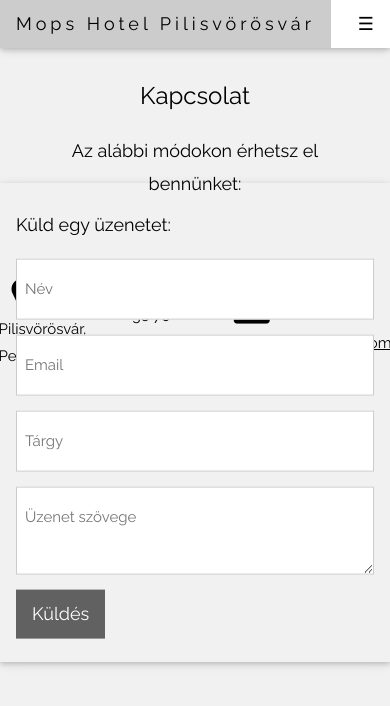
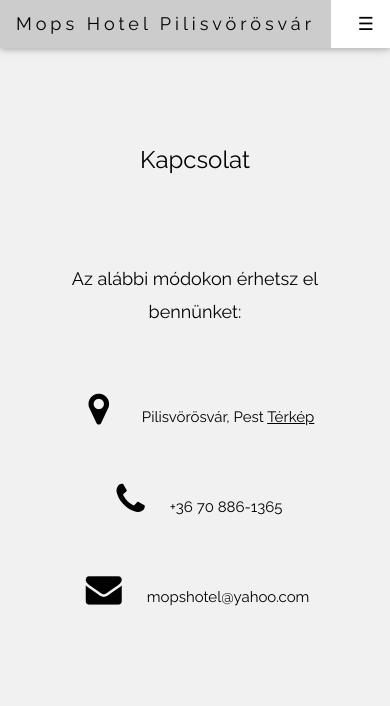
Before and after one commit to KertesVi/mops-hotel, a React (Vite) app in the folder frontend/: page /contact in a window 390 px wide. Shown: the top 706 px of the page. Built offline with nearby package versions, Linux system fonts and the light colour scheme.

Commit message:
make user friendly contact component

```diff
--- a/frontend/src/App.jsx
+++ b/frontend/src/App.jsx
@@ -1,68 +1,88 @@
 import { Link } from "react-router-dom";
+import { useState, useEffect } from "react";
 import "./index.css";
 
 function App() {
+  const [isMobile, setIsMobile] = useState(window.innerWidth < 768);
+
+  useEffect(() => {
+    const handleResize = () => setIsMobile(window.innerWidth < 768);
+    window.addEventListener("resize", handleResize);
+    return () => window.removeEventListener("resize", handleResize);
+  }, []);
+
   return (
-    <>
-      <header className="w3-display-container w3-grayscale-min" id="home">
+    <header className="w3-display-container w3-grayscale-min" id="home" >
+      {/* Full-Screen Background Container */}
       <div
-          className="w3-container w3-light-grey w3-text-dark-gray"
         style={{
+          position: "relative",
+          width: "100%",
+          height: "100vh", // Full screen height
           display: "flex",
-            alignItems: "center",
-            justifyContent: "space-between",
-            padding: "0 16px",
-            height: "100vh",
-            margin: "0",
+          alignItems: isMobile ? "center" : "center",
+          justifyContent: isMobile ? "center" : "flex-start",
+          textAlign: isMobile ? "center" : "left",
+          padding: isMobile ? "20px" : "5%",
+          overflow: "hidden",
         }}
       >
-          <div className="w3-center" style={{ flex: 1, padding: "0", margin: "0" }}>
-            {" "}
-            {/* Padding csökkentése */}
-            <p className="w3-jumbo w3-hide-small" style={{ margin: "0" }}>
-              Nálunk kedvenced <br /> szeretetteljes törődést kap,
-              <br /> míg te nyugodtan pihensz, <br /> mintha csak otthon lenne!
-            </p>
-
-            <p>
-              <Link
-                to="/booking"
-                className="w3-button w3-dark-grey w3-large"
-                type="submit"
-              >
-                Időpont keresés
-              </Link>
-            </p>
-          </div>
-
-          <div
-            style={{
-              flex: 1,
-              position: "relative",
-              height: "100%",
-              overflow: "hidden",
-              margin: "0",
-              padding: "0",
-            }}
-          >
+        {/* Background Image (placed behind the text) */}
         <img
           src="/mink-mingle-UAsFSsMDpa0-unsplash.jpg"
           alt="Mopsz kutya"
           style={{
             position: "absolute",
-                top: "0",
-                right: "0",
+            top: 0,
+            left: 0,
             width: "100%",
             height: "100%",
-                objectFit: "cover",
-                margin: "0",
-                padding: "0",
+            objectFit: "cover", // Ensure it covers the entire screen
+            zIndex: "-1", // Image is behind the text (lower z-index)
           }}
         />
+
+        {/* Text & Button Container */}
+        <div
+          style={{
+            position: "relative",
+            zIndex: "2", // Keep text on top
+            color: "rgba(0, 0, 0, 0.7)", // White text for contrast
+            width: isMobile ? "90%" : "50%",
+            textShadow: "2px 2px 10px rgba(0, 0, 0, 0.9)", // Darker shadow for better contrast
+          }}
+        >
+          <p
+            className="w3-jumbo"
+            style={{
+              fontSize: isMobile ? "6vw" : "2.5rem", // Adjust font size for mobile
+              lineHeight: isMobile ? "1.2" : "1.5",
+              marginBottom: "20px",
+
+            }}
+          >
+            Nálunk kedvenced <br /> szeretetteljes törődést kap, <br />
+            míg te nyugodtan pihensz, <br /> mintha csak otthon lenne!
+          </p>
+
+          {/* Center Button on Mobile */}
+          <div style={{ textAlign: isMobile ? "center" : "left" }}>
+            <Link
+              to="/booking"
+              className="w3-button w3-dark-grey w3-large"
+              style={{
+                padding: isMobile ? "12px 24px" : "14px 28px",
+                fontSize: isMobile ? "1rem" : "1.2rem",
+                backgroundColor: "rgba(0, 0, 0, 0.7)", // Semi-transparent button
+                borderRadius: "8px",
+              }}
+            >
+              Időpont keresés
+            </Link>
+          </div>
         </div>
       </div>
     </header>
-    </>
   );
 }
 
--- a/frontend/src/components/contact.jsx
+++ b/frontend/src/components/contact.jsx
@@ -1,4 +1,4 @@
-import { useState } from "react";
+import { useState, useEffect } from "react";
 
 function Contact() {
   const [formData, setFormData] = useState({
@@ -10,6 +10,25 @@ function Contact() {
 
   const [isLoading, setIsLoading] = useState(false);
   const [feedbackMessage, setFeedbackMessage] = useState("");
+  const [isMobile, setIsMobile] = useState(false);
+
+  // Detect screen size to hide elements based on the screen width
+  useEffect(() => {
+    const handleResize = () => {
+      if (window.innerWidth <= 768) {
+        setIsMobile(true);
+      } else {
+        setIsMobile(false);
+      }
+    };
+
+    window.addEventListener("resize", handleResize);
+    handleResize(); // Run it on mount
+
+    return () => {
+      window.removeEventListener("resize", handleResize);
+    };
+  }, []);
 
   const handleChange = (e) => {
     const { name, value } = e.target;
@@ -49,41 +68,58 @@ function Contact() {
     }
   };
 
-
   return (
-
-    <div className="w3-container w3-light-grey" style={{ padding: "64px", minHeight: "100vh" }} id="contact">
-    <h3 className="w3-center">Kapcsolat</h3>
+    <div className="w3-container w3-light-grey" style={{ padding: "64px", minHeight: "100vh", }} id="contact">
+      <h3 className="w3-center" style={{ padding: "64px"}}>Kapcsolat</h3>
       <p className="w3-center w3-large">Az alábbi módokon érhetsz el bennünket:</p>
-
-    <div style={{ display: "flex", alignItems: "center", justifyContent: "center", marginTop: "48px", gap: "40px" }}>
+      {isMobile && (
+      <div
+  style={{
+    display: "flex",
+    flexDirection: "column", // Stack the items vertically
+    alignItems: "center",
+    justifyContent: "center",
+    marginTop: "48px",
+    gap: "20px", // Reduced gap for better spacing between items
+  }}
+>
+  <p>
+    <i className="fa fa-map-marker fa-fw w3-xxlarge w3-margin-right"></i>{" "}
+    Pilisvörösvár, Pest{" "}
+    <a href="https://g.co/kgs/Zr4WbRe" target="_blank" rel="noopener noreferrer">
+      Térkép
+    </a>
+  </p>
 
   <p>
-          <i className="fa fa-map-marker fa-fw w3-xxlarge w3-margin-right"></i>{" "}
-          Pilisvörösvár, Pest <a href="https://g.co/kgs/Zr4WbRe">Térkép</a>
+    <i className="fa fa-phone fa-fw w3-xxlarge w3-margin-right"></i>
+    <a href="tel:+36708861365" style={{ textDecoration: "none" }}>
+      +36 70 886-1365
+    </a>
   </p>
-        <p>
-          <i className="fa fa-phone fa-fw w3-xxlarge w3-margin-right"></i> +36
-          70 886-1365
-        </p>
+
   <p>
     <i className="fa fa-envelope fa-fw w3-xxlarge w3-margin-right"></i>{" "}
-    <a href="mailto:mopshotel@yahoo.com?subject=Szabad helyek érdeklődés&body=Tisztelt Szállásadó,%0D%0A%0D%0AÉrdeklődni szeretnénk, hogy az alábbi napokon van-e szabad hely:%0D%0A[DÁTUMOK].%0D%0A%0D%0AVálaszukat előre is köszönjük!%0D%0AÜdvözlettel,%0D%0A[NÉV]">
+    <a
+      href="mailto:mopshotel@yahoo.com?subject=Szabad helyek érdeklődés&body=Tisztelt Szállásadó,%0D%0A%0D%0AÉrdeklődni szeretnénk, hogy az alábbi napokon van-e szabad hely:%0D%0A[DÁTUMOK].%0D%0A%0D%0AVálaszukat előre is köszönjük!%0D%0AÜdvözlettel,%0D%0A[NÉV]"
+      style={{ textDecoration: "none" }}
+    >
       mopshotel@yahoo.com
     </a>
-
   </p>
 </div>
+
+      )}
+
       <div>
         <br />
         {feedbackMessage === "" ? (
           <>
+            {/* Show contact form only if it's not a mobile device */}
+            {!isMobile && (
               <div className="w3-display-middle w3-padding w3-col l6 m8 w3-card">
-          <p className="w3 w3-large">Küld egy üzenetet:</p>
-        <form
-          id="contact-form"
-          onSubmit={handleSubmit}
-        >
+                <p className="w3 w3-large">Küldj egy üzenetet:</p>
+                <form id="contact-form" onSubmit={handleSubmit}>
                   <p>
                     <input
                       className="w3-input w3-padding-16 w3-border"
@@ -141,6 +177,7 @@ function Contact() {
                   </p>
                 </form>
               </div>
+            )}
           </>
         ) : (
           feedbackMessage === "Üzenet sikeresen elküldve! Hamarosan felvesszük Önnel a kapcsolatot." ? (
@@ -150,7 +187,6 @@ function Contact() {
           )
         )}
       </div>
-
     </div>
   );
 }
--- a/frontend/src/components/navigationBar.jsx
+++ b/frontend/src/components/navigationBar.jsx
@@ -1,13 +1,31 @@
-import { useState } from "react";
-import { Link } from 'react-router-dom';
-
+import { useState, useRef, useEffect } from "react";
+import { Link } from "react-router-dom";
 
 function NavigationBar() {
   const [menuOpen, setMenuOpen] = useState(false);
+  const navbarRef = useRef(null); // Reference for the navbar
+
+  // Close menu if clicked outside of the navbar
+  useEffect(() => {
+    const handleClickOutside = (event) => {
+      if (navbarRef.current && !navbarRef.current.contains(event.target)) {
+        setMenuOpen(false); // Close the menu if clicked outside
+      }
+    };
+
+    // Add event listener for clicks outside
+    document.addEventListener("click", handleClickOutside);
+
+    // Cleanup listener on component unmount
+    return () => {
+      document.removeEventListener("click", handleClickOutside);
+    };
+  }, []);
+
   return (
     <>
-      <div className="w3-top w3-large">
-        <div className="w3-bar w3-white w3-card" id="myNavbar">
+      <div className="w3-top w3-large" ref={navbarRef}>
+        <div className="w3-bar w3-white w3-card w3-flex w3-align-items-center" id="myNavbar" style={{ zIndex: 1000 }}>
           <Link to="/" className="w3-bar-item w3-button w3-wide">
             Mops Hotel Pilisvörösvár
           </Link>
@@ -16,12 +34,13 @@ function NavigationBar() {
           <button
             className="w3-bar-item w3-button w3-right w3-hide-large w3-hide-medium"
             onClick={() => setMenuOpen(!menuOpen)}
+            style={{ marginLeft: "auto" }}  // Make sure the hamburger stays on the right
           >
             ☰
           </button>
 
           {/* Desktop Menu */}
-          <div className="w3-right w3-hide-small">
+          <div className="w3-right w3-hide-small" style={{ display: "flex", alignItems: "center" }}>
             <Link to="/aboutUs" className="w3-bar-item w3-button">
               <i className="fa fa-user"></i> Bemutatkozás
             </Link>
@@ -36,7 +55,7 @@ function NavigationBar() {
 
         {/* Mobile Dropdown Menu */}
         {menuOpen && (
-          <div className="w3-bar-block w3-white w3-hide-large w3-hide-medium">
+          <div className="w3-bar-block w3-white w3-hide-large w3-hide-medium" style={{ textAlign: "center" }}>
             <Link
               to="/aboutUs"
               className="w3-bar-item w3-button"
@@ -65,5 +84,4 @@ function NavigationBar() {
   );
 }
 
-
-  export default NavigationBar;
+export default NavigationBar;
```
Lines whose indentation alone changed are shown as unchanged.
